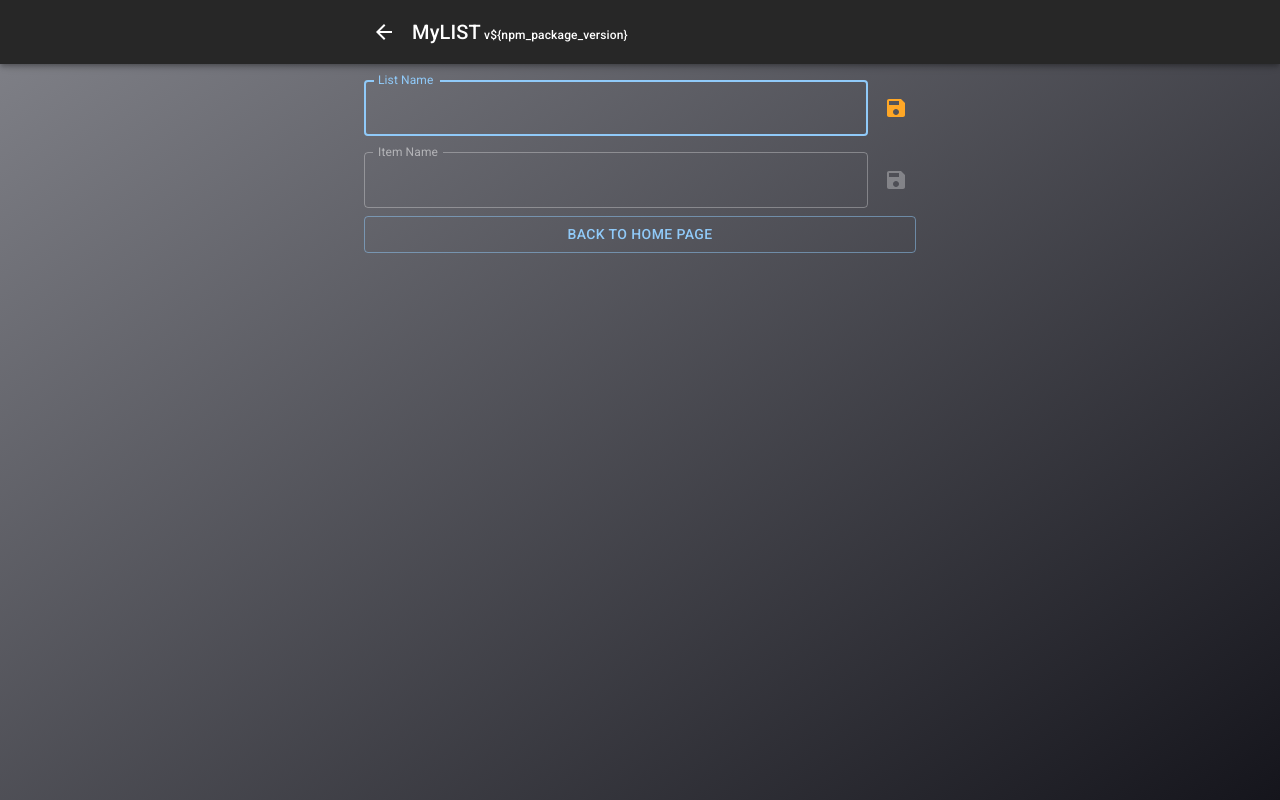
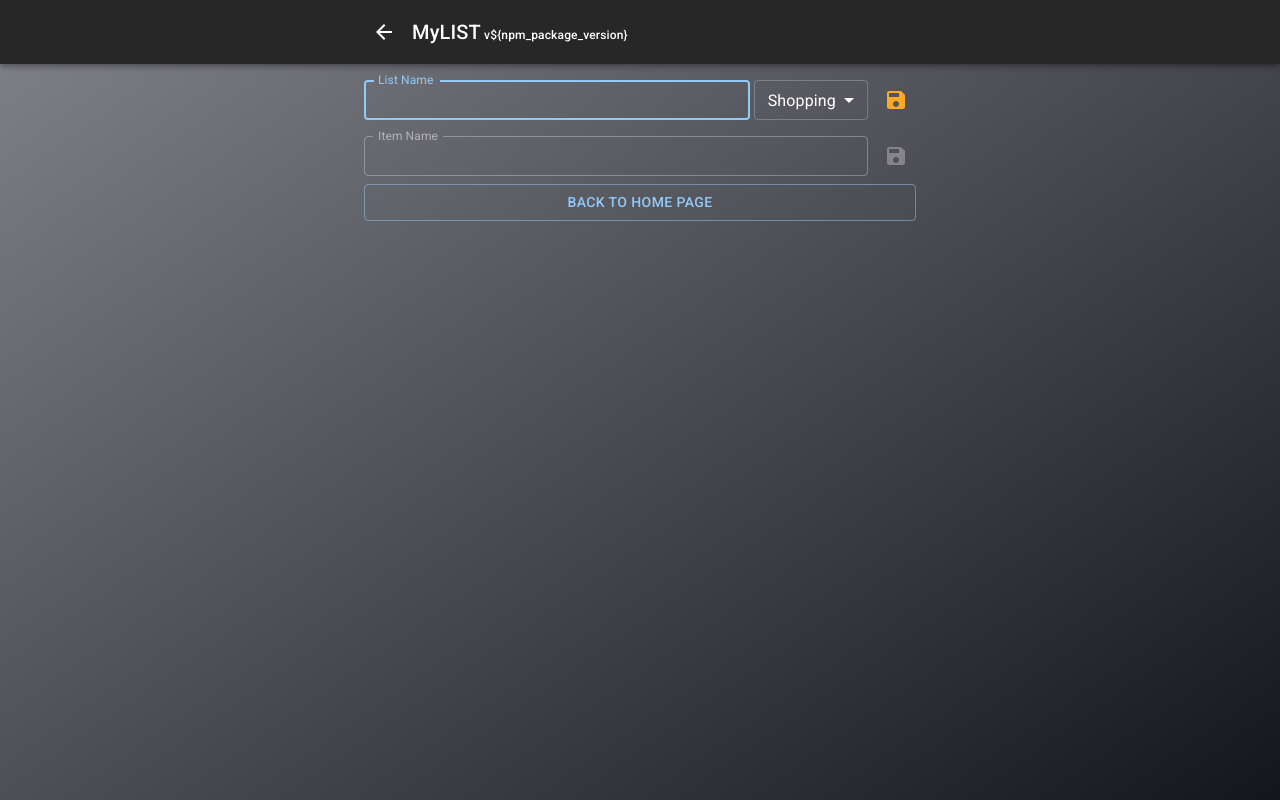
Before and after one commit to openXapps/web-apps-mylist, a React (Create React App) app: page /apps/mylist/new in a window 1280 px wide. Built offline with nearby package versions, Linux system fonts and the light colour scheme.

Commit message:
Dev progress

```diff
--- a/src/components/ListContainer.jsx
+++ b/src/components/ListContainer.jsx
@@ -21,7 +21,6 @@ import KeyboardArrowUpIcon from '@mui/icons-material/KeyboardArrowUp';
 import RestartAltIcon from '@mui/icons-material/RestartAlt';
 import CheckIcon from '@mui/icons-material/Check';
 import GoogleIcon from '@mui/icons-material/Google';
-// import PriceCheckIcon from '@mui/icons-material/PriceCheck';
 
 // App Specific
 import { AppContext } from '../context/AppStore';
@@ -59,7 +58,7 @@ function ListContainer() {
         return (
           <Box key={list.id} sx={{ mt: 1 }}>
             <Stack direction="row" alignItems="center" justifyContent="space-between">
-              <Typography>{`${listTypes[list.listType]}: ${list.listName} (${countDone}/${countOf})`}</Typography>
+              <Typography>{`${listTypes[list.listType].label}: ${list.listName} (${countDone}/${countOf})`}</Typography>
               <Box sx={{ display: 'flex', flexWrap: false }}>
                 <IconButton onClick={() => handleResetListClick(list.id)}><RestartAltIcon /></IconButton>
                 <IconButton
--- a/src/context/AppStore.js
+++ b/src/context/AppStore.js
@@ -9,8 +9,13 @@ import { dbStores, initLoad } from '../services/dbops';
 // Load IndexedDB instance
 const db = new Dexie('MyList');
 
-// Initialize database from IDB instance
-db.version(1).stores(dbStores);
+
+/**
+ * Initialize database from IDB instance
+ * Ver 01: Renamed IDB from SmartShooper to MyList
+ * Ver 02: Add new field listType
+ */
+db.version(2).stores(dbStores);
 
 // Log some IDB info to console
 // validateDB(db);
--- a/src/routes/EditList.jsx
+++ b/src/routes/EditList.jsx
@@ -7,8 +7,9 @@ import Container from '@mui/material/Container';
 import Toolbar from '@mui/material/Toolbar';
 import Paper from '@mui/material/Paper';
 import Box from '@mui/material/Box';
-// import Stack from '@mui/material/Stack';
+import MenuItem from '@mui/material/MenuItem';
 import TextField from '@mui/material/TextField';
+import Select from '@mui/material/Select';
 import List from '@mui/material/List';
 import ListItem from '@mui/material/ListItem';
 import ListItemText from '@mui/material/ListItemText';
@@ -24,6 +25,7 @@ import ClearIcon from '@mui/icons-material/Clear';
 // App Specific
 import { AppContext } from '../context/AppStore';
 import { getItem } from '../services/utilities';
+import { listTypes } from '../services/dbops';
 
 export default function EditList() {
   // const smallScreen = useMediaQuery(theme => theme.breakpoints.down('sm'));
@@ -35,23 +37,28 @@ export default function EditList() {
   const lists = useLiveQuery(() => db.list.where('id').equals(listId ? parseInt(listId, 10) : 0).toArray(), [listId]);
   const items = useLiveQuery(() => db.item.where('listId').equals(listId ? parseInt(listId, 10) : 0).reverse().toArray(), [listId]);
   const [listName, setListName] = useState('');
+  const [listType, setListType] = useState(0);
   const [itemName, setItemName] = useState('');
   const [itemId, setItemId] = useState(0);
 
   useEffect(() => {
-    console.log(lists);
     if (Array.isArray(lists)) {
-      lists.length > 0 && setListName(lists[0].listName);
-      // refListNameInput.current.focus();
+      if (lists.length > 0) {
+        setListName(lists[0].listName);
+        setListType(lists[0].listType);
+      }
     }
     return () => true;
   }, [lists]);
 
-  const handleListEditButton = (e) => {
+  const handleListSaveButton = (e) => {
     e.preventDefault();
     if (listName !== '') {
-      db.list.update(parseInt(listId, 10), { listName: listName.trim() })
-        .then(id => { });
+      db.list.update(parseInt(listId, 10), {
+        listName: listName.trim(),
+        listType: parseInt(listType, 10)
+      }
+      ).then(id => { });
     }
   };
 
@@ -111,18 +118,29 @@ export default function EditList() {
   return (
     <Container maxWidth="sm">
       <Toolbar />
-      <Box sx={{ mt: 2 }}>
+      {/* <Box sx={{ mt: 2 }}> */}
       <Box sx={{ display: 'flex', flexDirection: 'row', alignItems: 'center', mt: 2 }}>
         <TextField
           fullWidth
           label="List Name"
+          size="small"
+          InputLabelProps={{ shrink: true }}
           value={listName}
           onChange={(e) => setListName(e.currentTarget.value)}
         />
+        <Select
+          sx={{ ml: 0.5 }}
+          size="small"
+          value={listType}
+          onChange={e => setListType(parseInt(e.target.value, 10))}
+        >{listTypes.map(v => (
+          <MenuItem key={v.value} value={v.value}>{v.label}</MenuItem>
+        ))}
+        </Select>
         <IconButton
           sx={{ ml: 1 }}
           aria-label="save list name"
-            onClick={(e) => handleListEditButton(e)}
+          onClick={(e) => handleListSaveButton(e)}
         ><SaveIcon /></IconButton>
       </Box>
       <Box
@@ -136,6 +154,7 @@ export default function EditList() {
           inputRef={refItemNameInput}
           fullWidth
           label="Item Name"
+          size="small"
           InputLabelProps={{ shrink: true }}
           value={itemName}
           onChange={(e) => setItemName(e.currentTarget.value)}
@@ -193,7 +212,7 @@ export default function EditList() {
           onClick={() => rrNavigate(-1)}
         >BACK TO HOME PAGE</Button>
       </Box>
-      </Box>
-    </Container>
+      {/* </Box> */}
+    </Container >
   );
 }
--- a/src/routes/NewList.jsx
+++ b/src/routes/NewList.jsx
@@ -7,6 +7,8 @@ import Toolbar from '@mui/material/Toolbar';
 import Paper from '@mui/material/Paper';
 import Box from '@mui/material/Box';
 import TextField from '@mui/material/TextField';
+import Select from '@mui/material/Select';
+import MenuItem from '@mui/material/MenuItem';
 import List from '@mui/material/List';
 import ListItem from '@mui/material/ListItem';
 import ListItemText from '@mui/material/ListItemText';
@@ -18,6 +20,7 @@ import SaveIcon from '@mui/icons-material/Save';
 
 // App Specific
 import { AppContext } from '../context/AppStore';
+import { listTypes } from '../services/dbops';
 
 export default function NewList() {
   const rrNavigate = useNavigate();
@@ -27,6 +30,7 @@ export default function NewList() {
   const [listId, setListId] = useState(0);
   const [items, setItems] = useState([]);
   const [listName, setListName] = useState('');
+  const [listType, setListType] = useState(0);
   const [itemName, setItemName] = useState('');
 
   useEffect(() => {
@@ -43,15 +47,21 @@ export default function NewList() {
     e.preventDefault();
     if (listName.length > 0) {
       if (listId > 0) {
-        db.list.update(listId, { listName: listName.trim() })
-          .then(currentListId => { });
+        db.list.update(listId, {
+          listName: listName.trim(),
+          listType: parseInt(listType, 10)
+        }).then(currentListId => { });
       } else {
-        db.list.add({ listName: listName, inUse: true, listOrder: 1, listType: 0 })
-          .then(newListId => {
-            setListId(parseInt(newListId, 10));
-            console.log('set focus to item');
-            refItemNameInput.current.focus();
-          });
+        db.list.add({
+          listName: listName,
+          inUse: true,
+          listOrder: 1,
+          listType: parseInt(listType, 10)
+        }).then(newListId => {
+          setListId(parseInt(newListId, 10));
+          // console.log('set focus to item');
+          refItemNameInput.current.focus();
+        });
       }
     }
   };
@@ -86,9 +96,19 @@ export default function NewList() {
           inputRef={refListNameInput}
           fullWidth
           label="List Name"
+          size="small"
           value={listName}
           onChange={e => setListName(e.currentTarget.value)}
         />
+        <Select
+          sx={{ ml: 0.5 }}
+          size="small"
+          value={listType}
+          onChange={e => setListType(parseInt(e.target.value, 10))}
+        >{listTypes.map(v => (
+          <MenuItem key={v.value} value={v.value}>{v.label}</MenuItem>
+        ))}
+        </Select>
         <IconButton
           sx={{ ml: 1 }}
           color={listId > 0 ? 'default' : 'warning'}
@@ -111,6 +131,7 @@ export default function NewList() {
           InputLabelProps={{ shrink: true }}
           disabled={listId === 0}
           label="Item Name"
+          size="small"
           value={itemName}
           onChange={e => setItemName(e.currentTarget.value)}
         />
--- a/src/services/dbops.js
+++ b/src/services/dbops.js
@@ -27,8 +27,8 @@ export const emptyList = [
  * Type of lists
  */
 export const listTypes = [
-  'Shopping',
-  'ToDo',
+  { value: 0, label: 'Shopping' },
+  { value: 1, label: 'ToDo' }
 ];
 
 /**
```
Lines whose indentation alone changed are shown as unchanged.
